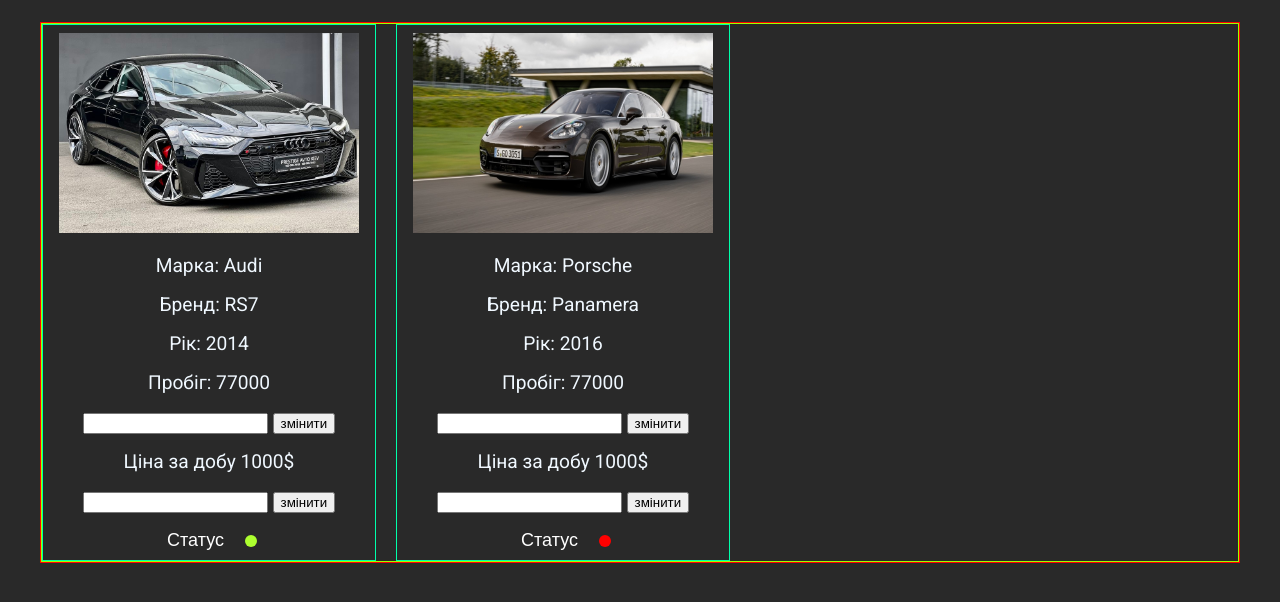
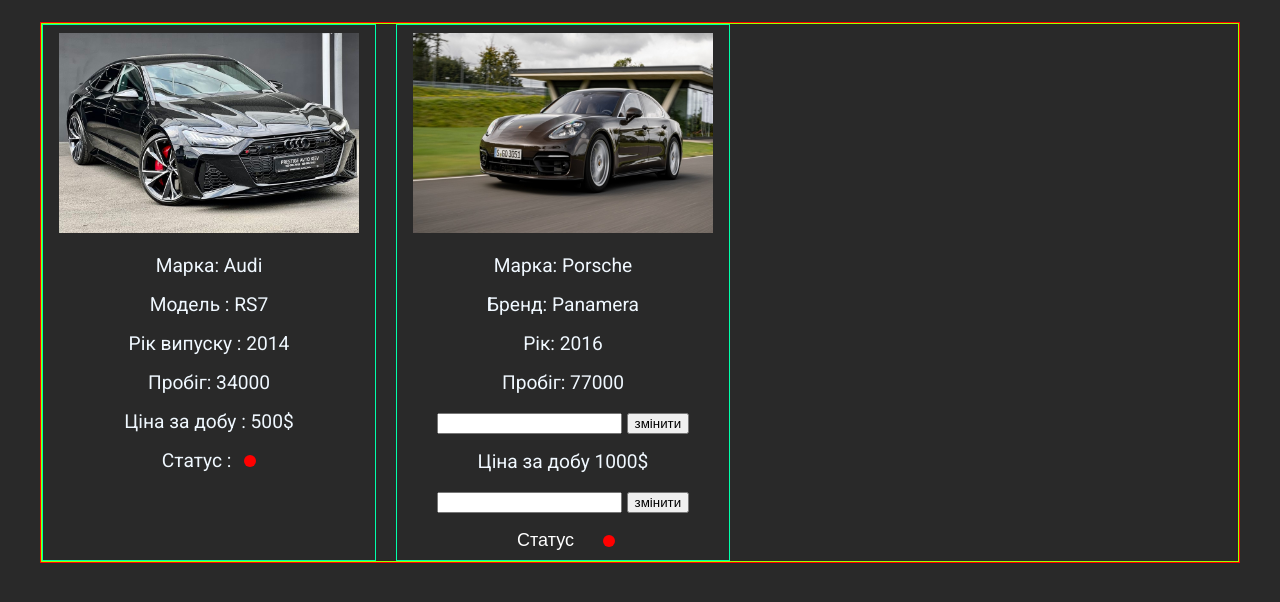
Before and after one commit to YakovchukIvan/home_13_OOP, a plain HTML site: page index.html in a window 1280 px wide. Shown: the part 114-716 px from the top of the page. Drawn offline with Linux system fonts and the light colour scheme.

Commit message:
start OOP home work

```diff
--- a/index.html
+++ b/index.html
@@ -1,5 +1,6 @@
 <!DOCTYPE html>
 <html lang="en">
+
 <head>
     <meta charset="UTF-8">
     <meta http-equiv="X-UA-Compatible" content="IE=edge">
@@ -7,6 +8,7 @@
     <link rel="stylesheet" href="./style.css">
     <title>Home_work_OOP_15</title>
 </head>
+
 <body>
     <h1>Оренда автомобілів</h1>
     <div class="wrapper">
@@ -15,7 +17,8 @@
             <div class="list__car-item">
                 <ul class="list__auto">
                     <li class="item__img_1"><img src="./img/audi.jpeg" alt="audi"></li>
-                    <li class="item__brand">Марка: Audi</li>
+                    <!-- <li class="item__brend">Марка: Audi</li>
+
                     <li class="item__model">Бренд: RS7</li>
                     <li class="item__year">Рік: 2014</li>
                     <li class="item__mileage">Пробіг: <span>77000</span></li>
@@ -28,13 +31,15 @@
                         <input type="text" id="">
                         <button class="btn__price">змінити</button>
                     </li>
-                    <li class="item__status"><button class="button__status">Статус</button> <span class="span__status1"></span></li>
+                    <li class="item__status"><button class="button__status">Статус</button>
+                        <span class="span__status1"></span>
+                    </li> -->
                 </ul>
             </div>
             <div class="list__car-item">
                 <ul class="list__auto">
                     <li class="item__img_2"><img src="./img/porsche.jpg" alt="porsche"></li>
-                    <li class="item__brand">Марка: Porsche</li>
+                    <li class="item__brend">Марка: Porsche</li>
                     <li class="item__model">Бренд: Panamera</li>
                     <li class="item__year">Рік: 2016</li>
                     <li class="item__mileage">Пробіг: <span>77000</span></li>
@@ -47,7 +52,9 @@
                         <input type="text" id="">
                         <button class="btn__price">змінити</button>
                     </li>
-                    <li class="item__status"><button class="button__status">Статус</button> <span class="span__status2"></span></li>
+                    <li class="item__status"><button class="button__status">Статус</button>
+                        <span class="span__status2"></span>
+                    </li>
                 </ul>
             </div>
         </div>
@@ -56,4 +63,5 @@
 
     <script src="./script.js"></script>
 </body>
+
 </html>
--- a/script.js
+++ b/script.js
@@ -0,0 +1,103 @@
+"use strict"
+
+// let a = {
+//     "text" : 'Hello',
+//     "color" : "red",
+//     "bold" : true,
+//     "show": function () {
+//         console.log(this.color);
+//     },
+// }
+
+// let b = {
+//     "fontSize" : '24px',
+//     __proto__ : a
+// }
+
+// let c = {
+//     "fontFamily" : 'Verdana',
+//     __proto__ : b
+// }
+
+// console.log(c);
+// console.log(c.bold);
+// console.log(c.hasOwnProperty("bold"));
+
+
+
+class Auto {
+
+    constructor (brend, model, age, mileage, price, statusAuto) {
+        this.brend = brend
+        this.model = model
+        this.age = age
+        this.mileage = mileage
+        this.price = price
+        this.statusAuto = statusAuto
+    }
+
+}
+
+
+let Porsche = new Auto("Porsche", "Panamera", "2016", "74000", "700$", "Busy");
+console.log(Porsche);
+Porsche.price = 650;
+console.log(Porsche);
+
+let BMW = new Auto("BMW", "525d", "2012", "125000", "300$", "Available");
+console.log(BMW);
+BMW.statusAuto = "Busy";
+console.log(BMW);
+
+console.clear()
+// .list__auto
+// .item__img_2
+// .item__brend
+// .item__model
+// .item__year
+// .item__mileage
+// .mileage__change
+// .btn__mileage
+// .item__price
+// .price__change
+// .btn__price
+// .item__status
+// .button__status
+// .span__status2
+
+const list__auto = document.querySelector(".list__auto")
+
+const item__brend = document.querySelector(".item__brend")
+// let available = `<span class="span__status1"></span>`;
+// console.log(available);
+
+let Audi = new Auto("Audi", "RS7", 2014, 34000, 500, "Available");
+Audi.statusAuto = "Busy";
+
+let statusAuto = "";
+
+function showBrend() {
+    if (Audi.statusAuto === "Available") {
+        statusAuto = `<span class="span__status1"></span>`;
+        console.log(statusAuto);
+    } else if (Audi.statusAuto === "Busy") {
+        statusAuto = `<span class="span__status2"></span>`;
+        console.log(statusAuto);
+    }
+
+
+
+    list__auto.insertAdjacentHTML("beforeend",
+     `
+     <li>Марка: ${Audi.brend}</li>
+     <li>Модель : ${Audi.model}</li>
+     <li>Рік випуску : ${Audi.age}</li>
+     <li>Пробіг: ${Audi.mileage}</li>
+     <li>Ціна за добу : ${Audi.price}$</li>
+    <li>Статус : ${statusAuto}</li>
+     `
+    )
+}
+showBrend();
+
+    //  <li>Статус : ${available}</li>
--- a/style.css
+++ b/style.css
@@ -45,20 +45,22 @@ body {
     margin: 0;
     padding: 0;
 }
-.list__auto > li {
+
+.list__auto>li {
     padding: 8px 16px;
 }
 
-.item__img_1 > img {
-    width: 300px;
-    height: 200px;
-}
-.item__img_2 > img{
+.item__img_1>img {
     width: 300px;
     height: 200px;
 }
 
-.item__brand {}
+.item__img_2>img {
+    width: 300px;
+    height: 200px;
+}
+
+.item__brend {}
 
 .item__model {}
 
@@ -66,15 +68,11 @@ body {
 
 .item__mileage {}
 
-.btn__mileage {
-
-}
+.btn__mileage {}
 
 .item__price {}
 
-.btn__price {
-
-}
+.btn__price {}
 
 .item__status {
     display: flex;
@@ -103,6 +101,7 @@ body {
     width: 12px;
     height: 12px;
     border-radius: 50%;
+    margin-left: 8px;
 }
 
 .span__status2 {
@@ -111,4 +110,5 @@ body {
     width: 12px;
     height: 12px;
     border-radius: 50%;
+    margin-left: 8px;
 }
```
